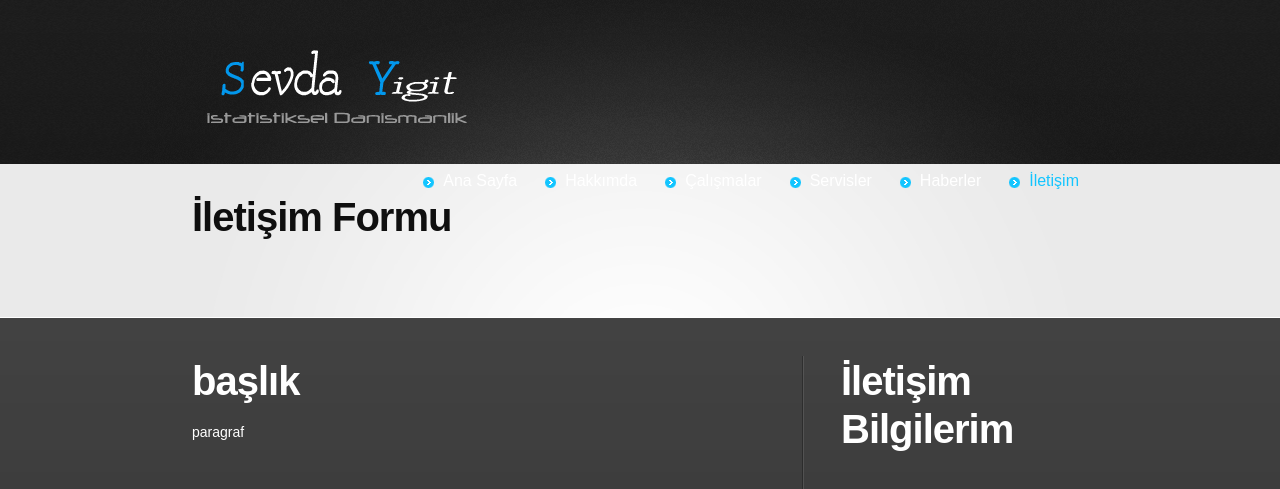
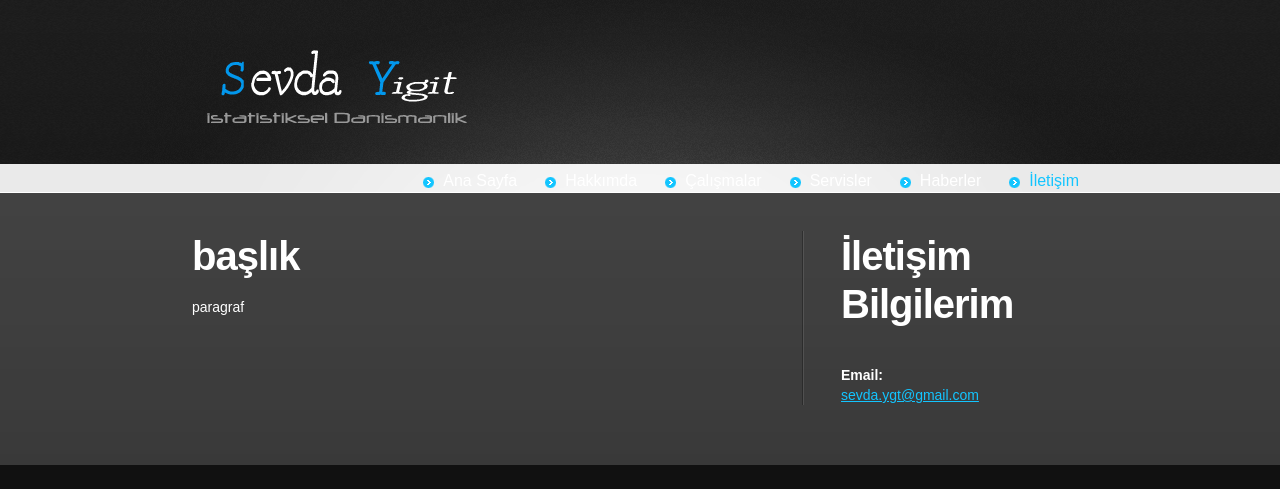
Before and after one commit to gulsumygt/gulsumygt.github.io, a plain HTML site: page contact.html in a window 1280 px wide. Shown: the top 489 px of the page. Drawn offline with Linux system fonts and the light colour scheme.

Commit message:
Update contact.html

```diff
--- a/contact.html
+++ b/contact.html
@@ -46,10 +46,10 @@
         </header>
         <!-- / header-->
         <!-- content -->
-        <section id="content">
+       <!-- <section id="content">
           <div class="wrapper">
             <h2>İletişim Formu</h2>
-           <!-- <form id="ContactForm" action="mailto:sevda.ygt@gmail.com" method="post" enctype="text/plain">
+            <form id="ContactForm" action="mailto:sevda.ygt@gmail.com" method="post" enctype="text/plain">
               <div>
                 <div class="wrapper"> <span>İsim:</span>
                   <input type="text" class="input" >
@@ -61,9 +61,9 @@
                   <textarea name="textarea" cols="1" rows="1"></textarea>
                 </div>
                 <span>&nbsp;</span> <a href="#" class="button" type="reset">Temizle</a> <a href="#" type="submit" class="button">Gönder</a> </div>
-            </form> -->
+            </form>
           </div>
-        </section>
+        </section> -->
       </div>
     </div>
   </div>
```
